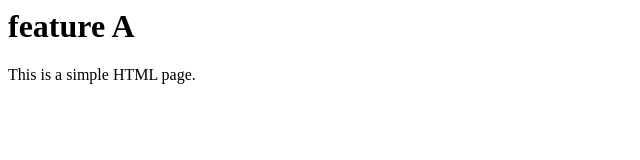
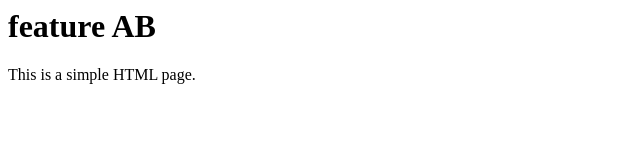
Before and after one commit to JJH-Project/group-project, a plain HTML site: page index.html in a window 1280 px wide. Shown: the full height of the page, 0-640 px from the left. Drawn offline with Linux system fonts and the light colour scheme.

Commit message:
first commit feature AB

```diff
--- a/index.html
+++ b/index.html
@@ -3,7 +3,7 @@
     <title>My Website</title>
   </head>
   <body>
-    <h1>feature A</h1>
+    <h1>feature AB</h1>
     <p>This is a simple HTML page.</p>
   </body>
 </html>
```
